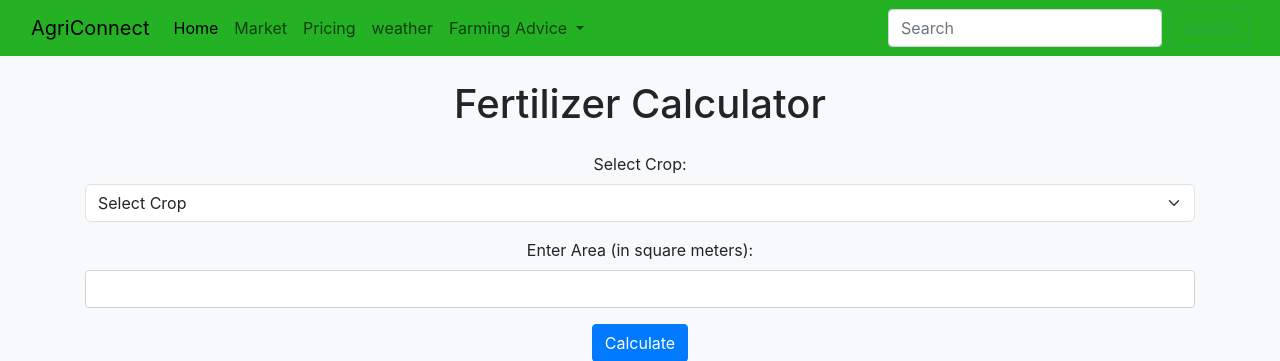
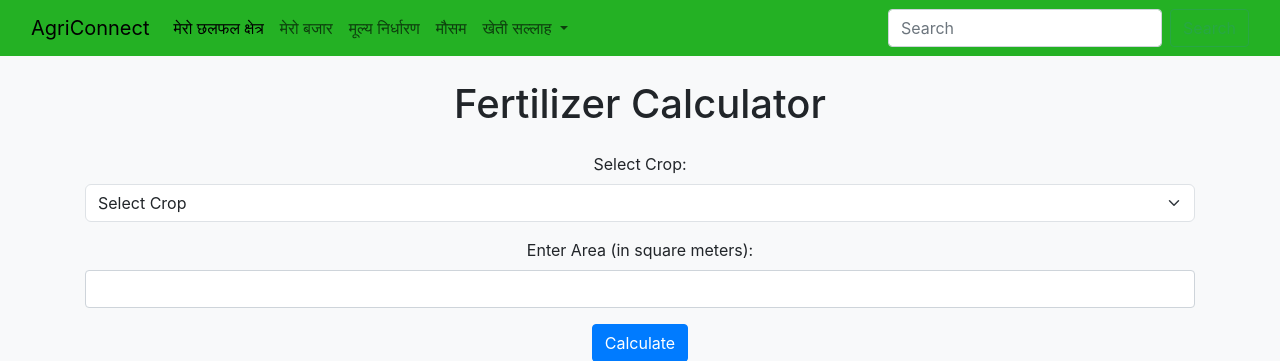
Before and after one commit to prabesh-raj-pant/AgriConnect, a Django app: page /fertilizerCalculator in a window 1280 px wide. Shown: the top 361 px of the page. Run offline with Django 5.2, Linux system fonts and the light colour scheme; some libraries are stand-ins or nearby versions.

Commit message:
some small uupdates in templates

```diff
--- a/templates/fertilizerCalculator.html
+++ b/templates/fertilizerCalculator.html
@@ -27,23 +27,23 @@
       <div class="collapse navbar-collapse" id="navbarSupportedContent">
         <ul class="navbar-nav me-auto mb-2 mb-lg-0">
           <li class="nav-item">
-            <a class="nav-link active" aria-current="page" href="index">Home</a>
+            <a class="nav-link active" aria-current="page" href="index">मेरो छलफल क्षेत्र</a>
           </li>
           <li class="nav-item">
-            <a class="nav-link" href="#">Market</a>
+            <a class="nav-link" href="#">मेरो बजार</a>
           </li>
           <li class="nav-item">
-            <a class="nav-link" href="pricing">Pricing</a>
+            <a class="nav-link" href="pricing">मूल्य निर्धारण</a>
           </li>
           <li class="nav-item">
-            <a class="nav-link" href="weather">weather</a>
+            <a class="nav-link" href="weather">मौसम</a>
           </li>
           <li class="nav-item dropdown">
             <a class="nav-link dropdown-toggle" href="#" role="button" data-bs-toggle="dropdown" aria-expanded="false">
-              Farming Advice
+              खेती सल्लाह
             </a>
             <ul class="dropdown-menu">
-              <li><a class="dropdown-item" href="fertilizerCalculator">fertilizer calculator</a></li>
+              <li><a class="dropdown-item" href="fertilizerCalculator">मल क्याल्कुलेटर</a></li>
               <li><a class="dropdown-item" href="#">modern farming technique</a></li>
               <li><a class="dropdown-item" href="#">financial Schemes</a></li>
             </ul>
@@ -129,10 +129,10 @@
         var suggestion = "";
         switch (crop) {
             case "tomato":
-                suggestion = "After 20 days of planting,flowering stage and every 3-4 weeks during growth ,apply 12gm DAP 15gm UREA and 8gm potassium.Well-decomposed compost is an excellent organic fertilizer.Aged or composted manure can be used, but avoid fresh manure, as it may burn the plants.Mulch around the plants to conserve moisture and regulate soil temperature.Monitor your plants for signs of nutrient deficiencies or excesses, such as yellowing leaves, stunted growth, or leaf burn. ";
+                suggestion = "रोपाइँको 20 दिन, फुल फुल्ने चरण र प्रत्येक 3-4 हप्तामा वृद्धिको समयमा, 12 ग्राम डीएपी 15 ग्राम युआरइए र 8 ग्राम पोटासियम लगाउनुहोस्।राम्ररी सडेको कम्पोस्ट एउटा उत्कृष्ट जैविक मल हो।वृद्ध वा कम्पोस्ट गरिएको मल प्रयोग गर्न सकिन्छ, तर ताजा मलबाट जोगिनुहोस्, किनकि यसले बिरुवालाई जलाउन सक्छ।आर्द्रता संरक्षण गर्न र माटोको तापक्रम नियन्त्रण गर्न बिरुवाको वरिपरि मल्च गर्नुहोस्।पोषक तत्वको कमी वा अधिकताको सङ्केतहरूका लागि आफ्ना बोटबिरुवाहरूको निगरानी गर्नुहोस्, जस्तै पहेँलो पात, रोकिएका वृद्धि, वा पात जलेको।";
                 break;
             case "Bean":
-                suggestion = "After 15 days of planting,flowering stage and every 2-3 weeks during growth ,apply 10gm DAP 12gm UREA and 4gm potassium.Consider supplementing with micro-nutrients like boron, zinc, and iron if the soil test indicates deficiencies.Ensure proper water management, as over-irrigation or waterlogged conditions can affect nutrient uptake.Mulch around the plants to conserve moisture, suppress weeds, and gradually release nutrients.";
+                suggestion = "रोपेको १५ दिनपछि, फूल फुल्ने अवस्था र वृद्धिको अवधिमा प्रत्येक २-३ हप्तामा १० ग्राम डीएपी १२ ग्राम यूरिया र ४ ग्राम पोटासियम प्रयोग गर्नुहोस्। माटो परीक्षणले कमजोरी देखिएमा बोरोन, जस्ता र फलाम जस्ता सूक्ष्म पोषक तत्वहरू थप्ने विचार गर्नुहोस्। उचित पानी व्यवस्थापन सुनिश्चित गर्नुहोस्। , अत्यधिक सिँचाइ वा पानी जमेको अवस्थाले पोषक तत्वको खपतलाई असर गर्न सक्छ। ओसिलो संरक्षण गर्न, झारलाई दबाउन र बिस्तारै पोषक तत्वहरू छोड्न बिरुवाको वरिपरि मल्च गर्नुहोस्।";
                 break;
             case "onion":
                 suggestion = "Apply compost manure urea, DAP, and potassium as per recommended rates during different growth stages.";
@@ -141,7 +141,7 @@
                 suggestion = "Select a crop to get fertilizer application suggestions.";
         }
 
-        document.getElementById("suggestion").innerHTML = `<p>Fertilizer Application Suggestion: ${suggestion}</p>`;
+        document.getElementById("suggestion").innerHTML = `<p> <h2> मल हाल्ने विधि:</h2> ${suggestion}</p>`;
     }
 </script>
 
```
Also changed, not shown: templates/index.html (+6 -6 lines), templates/pricing.html (+6 -6 lines), templates/weather.html (+6 -6 lines).
